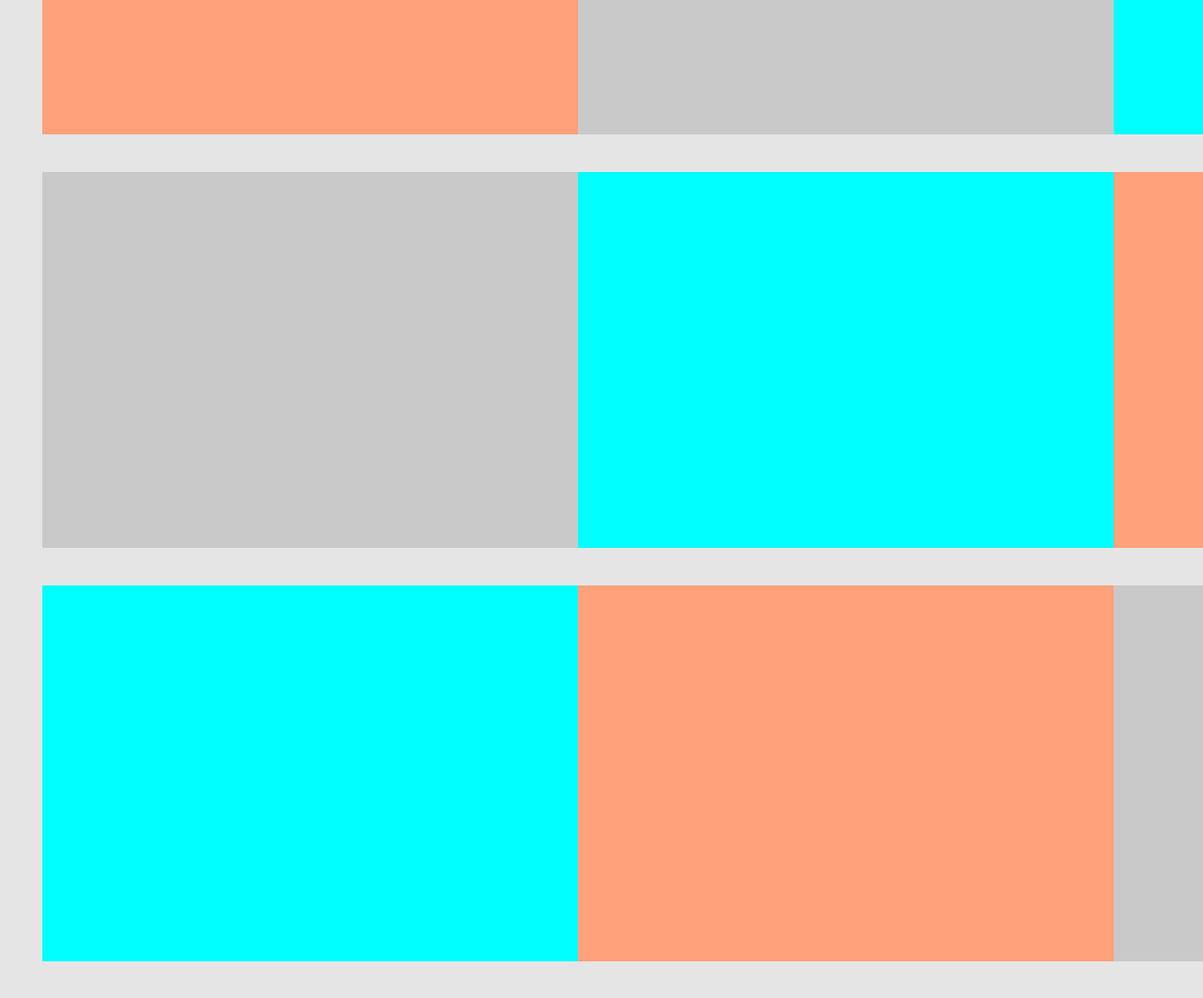
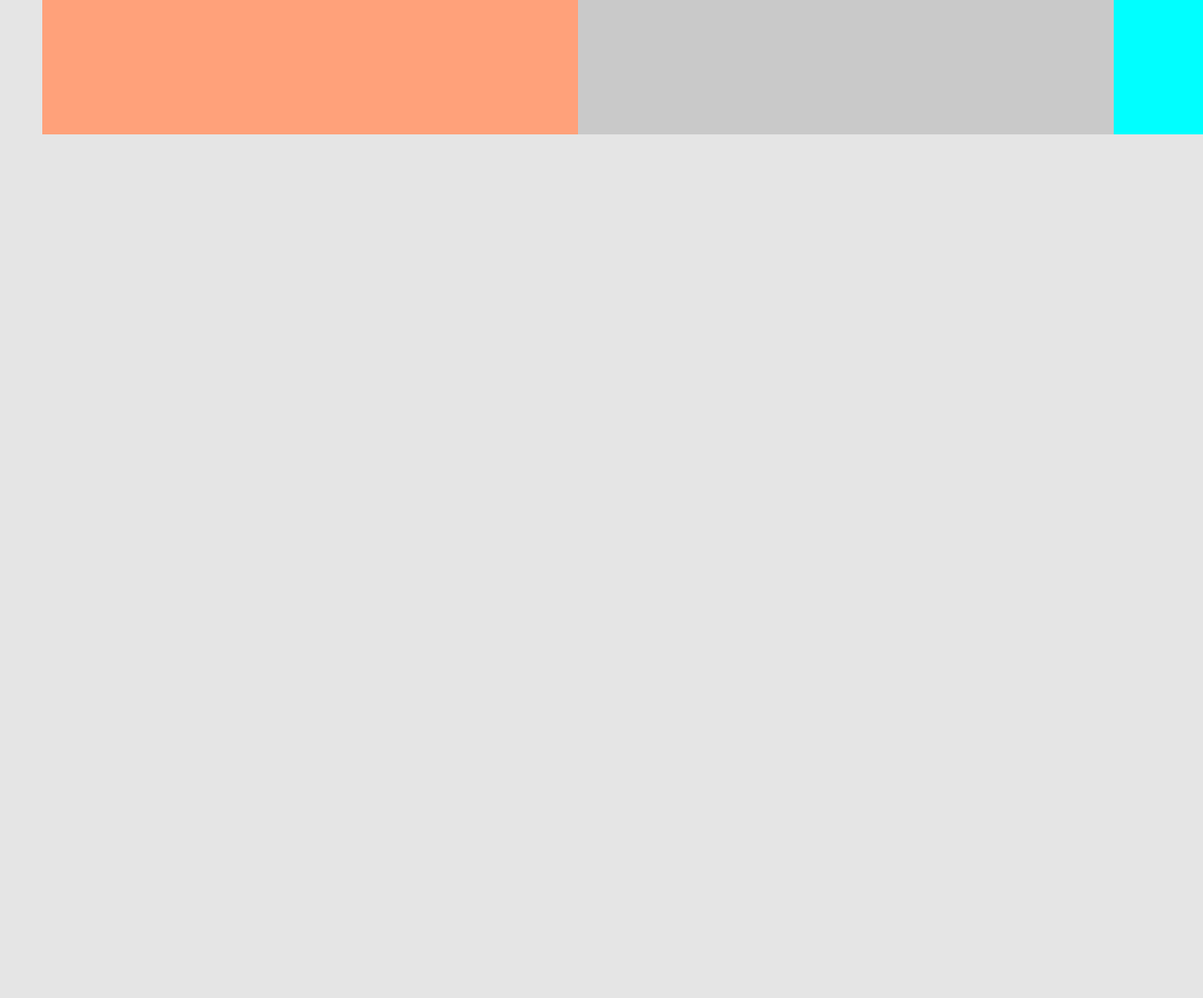
Before and after one commit to nckbrlyn/anoack.github.io, a plain HTML site: page work.html in a window 1280 px wide. Shown: the part 500-1562 px from the top of the page at 94% size. After the commit the page ends 800 px from the top, so only its background shows below. Drawn offline with Linux system fonts and the light colour scheme.

Commit message:
edit work.html

```diff
--- a/work.html
+++ b/work.html
@@ -44,15 +44,5 @@
       <img src="images/grey.png" alt="#">
       <img src="images/cyan.png" alt="#">
     </div>
-    <div id="bild">
-      <img src="images/grey.png" alt="#">
-      <img src="images/cyan.png" alt="#">
-      <img src="images/orange.png" alt="#">
-    </div>
-    <div id="bild">
-      <img src="images/cyan.png" alt="#">
-      <img src="images/orange.png" alt="#">
-      <img src="images/grey.png" alt="#">
-    </div>
   </body>
 </html>
```
